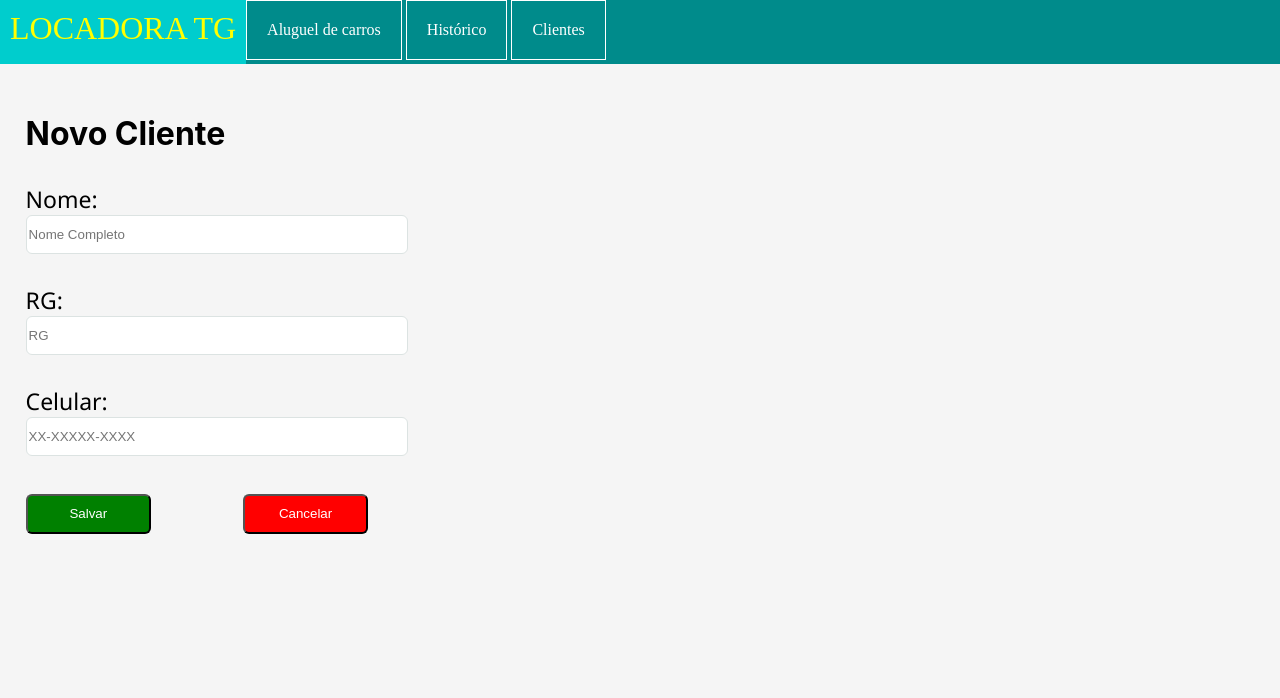
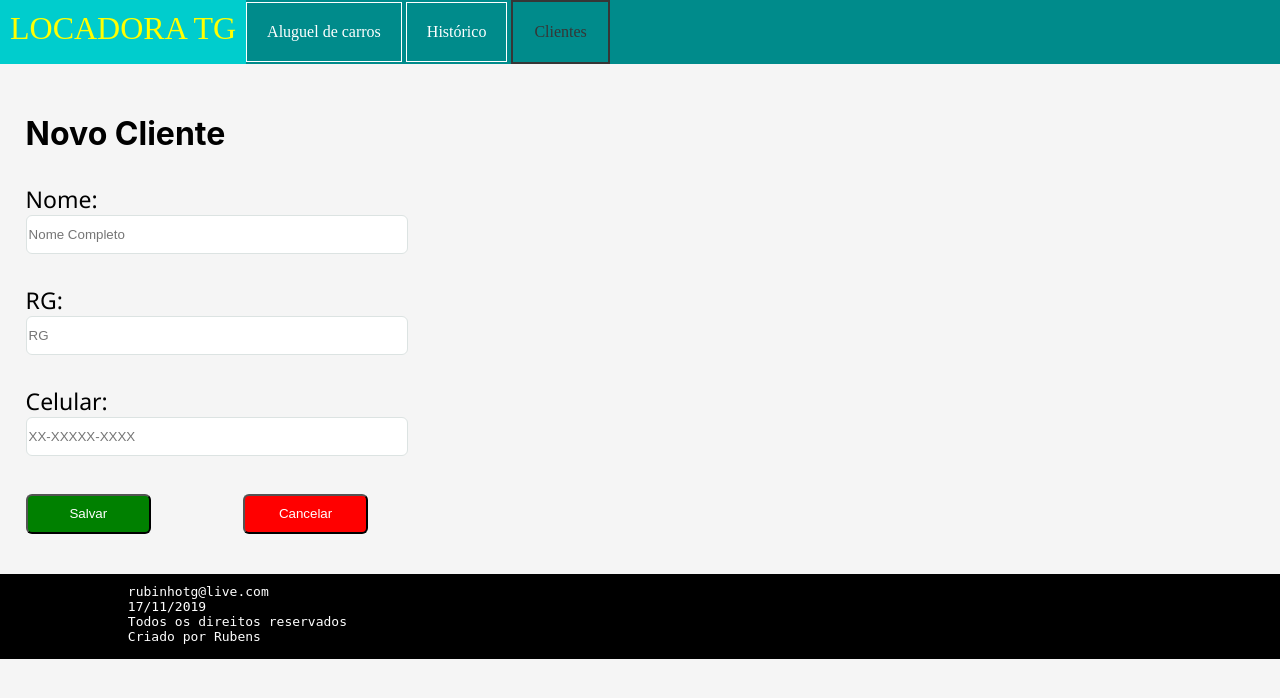
Before and after one commit to RubensTG/-Faculdade-Trabalho-Final-De-Desenvolvimento-Web, a PHP site: page /cadastroCliente.php in a window 1280 px wide. Shown: the top 698 px of the page. Run offline with PHP 8.4, Linux system fonts and the light colour scheme.

```diff
--- a/cadastroCliente/cadastroCliente.css
+++ b/cadastroCliente/cadastroCliente.css
@@ -28,6 +28,13 @@ header {
 	padding: 21px;
 	color: black;
 	transition: width linear;
+}
+#cabecalho .cliente{
+	color: #363636;
+	border-width: 2px;
+	border-style: solid;
+	border-color: #363636;
+	padding: 21px;
 }
 .form div [type="text"]{
 	border-radius: 6px;
@@ -65,3 +72,14 @@ header {
 	margin-left: 7%;
 	background-color: red;
 }
+.div2 {
+	margin-bottom: 40px;
+}
+footer {
+	background: black;
+	color: white;
+}
+pre {
+	margin-left: -60px;
+	padding-top: 10px;
+}
--- a/cadastroCliente/cadastroCliente.php
+++ b/cadastroCliente/cadastroCliente.php
@@ -10,9 +10,9 @@
 	<header id="cabecalho">
 		<h1 class="locadora">LOCADORA TG</h1>
 		<ul class="abas">
-			<a href="https://www.google.com"><li>Aluguel de carros</li></a>
+			<a href="../veiculosParaAluguel/veiculos.php"><li>Aluguel de carros</li></a>
 			<a href="https://www.youtube.com"><li>Histórico</li></a>
-			<a href="cadastroCliente.php"><li>Clientes</li></a>
+			<a href="../cadastroCliente/cadastroCliente.php"><li class="cliente">Clientes</li></a>
 		</ul>
 	</header>
 	<main>
@@ -31,13 +31,20 @@
 					<label>Celular:</label>
 					<input type="text" name="celular" placeholder="XX-XXXXX-XXXX">
 				</div>
-				<div>
+				<div class="div2">
 					<input type="submit" name="salvar" value="Salvar">
 					<button><a href="cadastroCliente.php"> Cancelar</a></button>
 				</div>
 			</form>
 		</div>
-
 	</main>
+	<footer><!--Este é um rodapé-->
+		<pre>
+			rubinhotg@live.com
+			17/11/2019
+			Todos os direitos reservados
+			Criado por Rubens
+		</pre>
+	</footer>
 </body>
 </html>
--- a/login/login.php
+++ b/login/login.php
@@ -19,6 +19,7 @@
 				</div>
 				<div>
 					<input type="submit" value="Entrar">
+					<a href="cadastroCliente/cadastroCliente.php">LiNK</a>
 				</div>
 			</form>
 		</fieldset>
```
